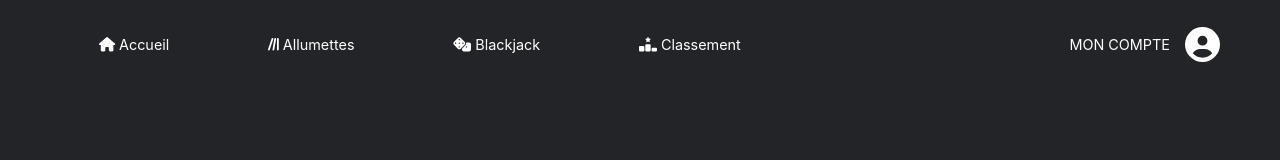
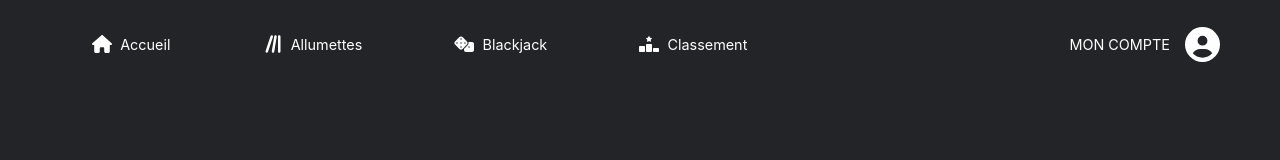
Before and after one commit to alexis-feron/big-brain-games, a Next.js app: page / in a window 1280 px wide. Shown: the top 160 px of the page. Built offline with nearby package versions, Linux system fonts and the light colour scheme.

Commit message:
🐛 Fix navbar

```diff
--- a/src/components/Header.js
+++ b/src/components/Header.js
@@ -7,6 +7,7 @@ import {
   faHouse,
   faLinesLeaning,
   faRankingStar,
+  faXmark,
 } from "@fortawesome/free-solid-svg-icons";
 import { FontAwesomeIcon } from "@fortawesome/react-fontawesome";
 import Link from "next/link";
@@ -43,37 +44,54 @@ export default function Header() {
       />
       <nav className={styles.links}>
         <Link href="/" className={styles.navlink}>
-          <FontAwesomeIcon icon={faHouse} /> Accueil
+          <FontAwesomeIcon icon={faHouse} className={styles.navbarIcon} />{" "}
+          Accueil
         </Link>
         <Link href="/allumettes" className={styles.navlink}>
-          <FontAwesomeIcon icon={faLinesLeaning} /> Allumettes
+          <FontAwesomeIcon
+            icon={faLinesLeaning}
+            className={styles.navbarIcon}
+          />{" "}
+          Allumettes
         </Link>
         <Link href="/blackjack" className={styles.navlink}>
-          <FontAwesomeIcon icon={faDice} /> Blackjack
+          <FontAwesomeIcon icon={faDice} className={styles.navbarIcon} />{" "}
+          Blackjack
         </Link>
         <Link href="/classement" className={styles.navlink}>
-          <FontAwesomeIcon icon={faRankingStar} /> Classement
+          <FontAwesomeIcon icon={faRankingStar} className={styles.navbarIcon} />{" "}
+          Classement
         </Link>
       </nav>
 
-      <div className={styles.menuHidden}>
+      <div className={styles.menuHidden} style={{ display: "none" }}>
         <FontAwesomeIcon
           className={styles.navIconHidden}
-          icon={faBars}
+          icon={faXmark}
           onClick={() => setOpen(!isOpen)}
         />
         <nav className={styles.linksHidden}>
           <Link href="/" className={styles.navlink}>
-            <FontAwesomeIcon icon={faHouse} /> Accueil
+            <FontAwesomeIcon icon={faHouse} className={styles.navbarIcon} />{" "}
+            Accueil
           </Link>
           <Link href="/allumettes" className={styles.navlink}>
-            <FontAwesomeIcon icon={faLinesLeaning} /> Allumettes
+            <FontAwesomeIcon
+              icon={faLinesLeaning}
+              className={styles.navbarIcon}
+            />{" "}
+            Allumettes
           </Link>
           <Link href="/blackjack" className={styles.navlink}>
-            <FontAwesomeIcon icon={faDice} /> Blackjack
+            <FontAwesomeIcon icon={faDice} className={styles.navbarIcon} />{" "}
+            Blackjack
           </Link>
           <Link href="/classement" className={styles.navlink}>
-            <FontAwesomeIcon icon={faRankingStar} /> Classement
+            <FontAwesomeIcon
+              icon={faRankingStar}
+              className={styles.navbarIcon}
+            />{" "}
+            Classement
           </Link>
         </nav>
       </div>
--- a/src/styles/Header.module.css
+++ b/src/styles/Header.module.css
@@ -25,6 +25,12 @@
   color: #d3d3d3;
 }
 
+.navlink {
+  display: flex;
+  align-items: center;
+  gap: 8px;
+}
+
 .account {
   width: 50%;
   display: flex;
@@ -40,6 +46,11 @@
 .accountIcon {
   width: 35px;
   height: 35px;
+}
+
+.navbarIcon {
+  width: 20px;
+  height: 20px;
 }
 
 .accountButton {
@@ -100,7 +111,6 @@
   justify-content: space-around;
   align-items: center;
   margin-top: 30px;
-  box-shadow: 0px -3px 5px #1e1e1e;
 }
 
 .linksHidden a {
@@ -114,7 +124,7 @@
   color: rgb(109, 109, 109);
 }
 
-@media screen and (max-width: 450px) {
+@media screen and (max-width: 700px) {
   .header {
     justify-content: space-between;
     align-items: center;
```
